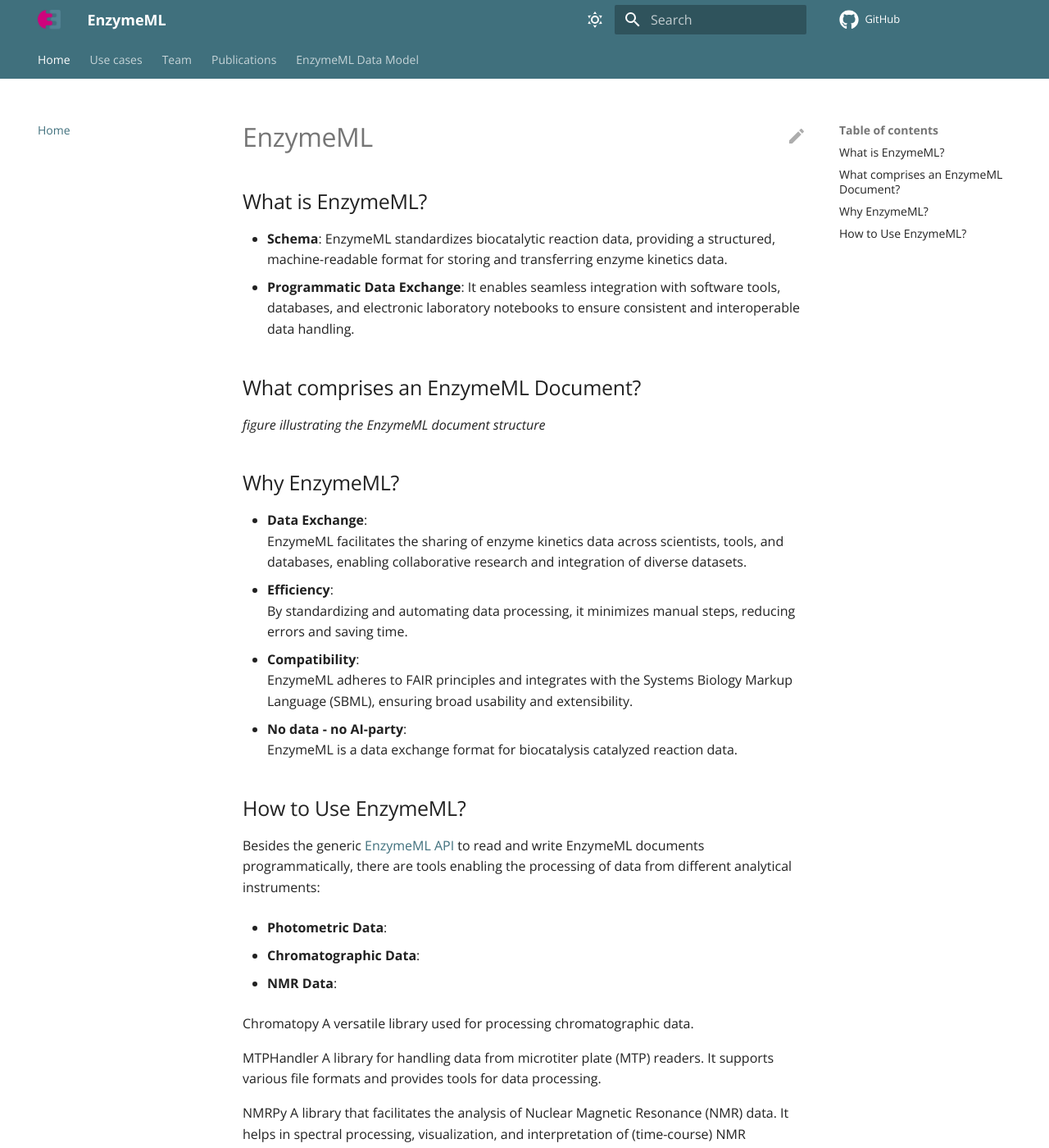
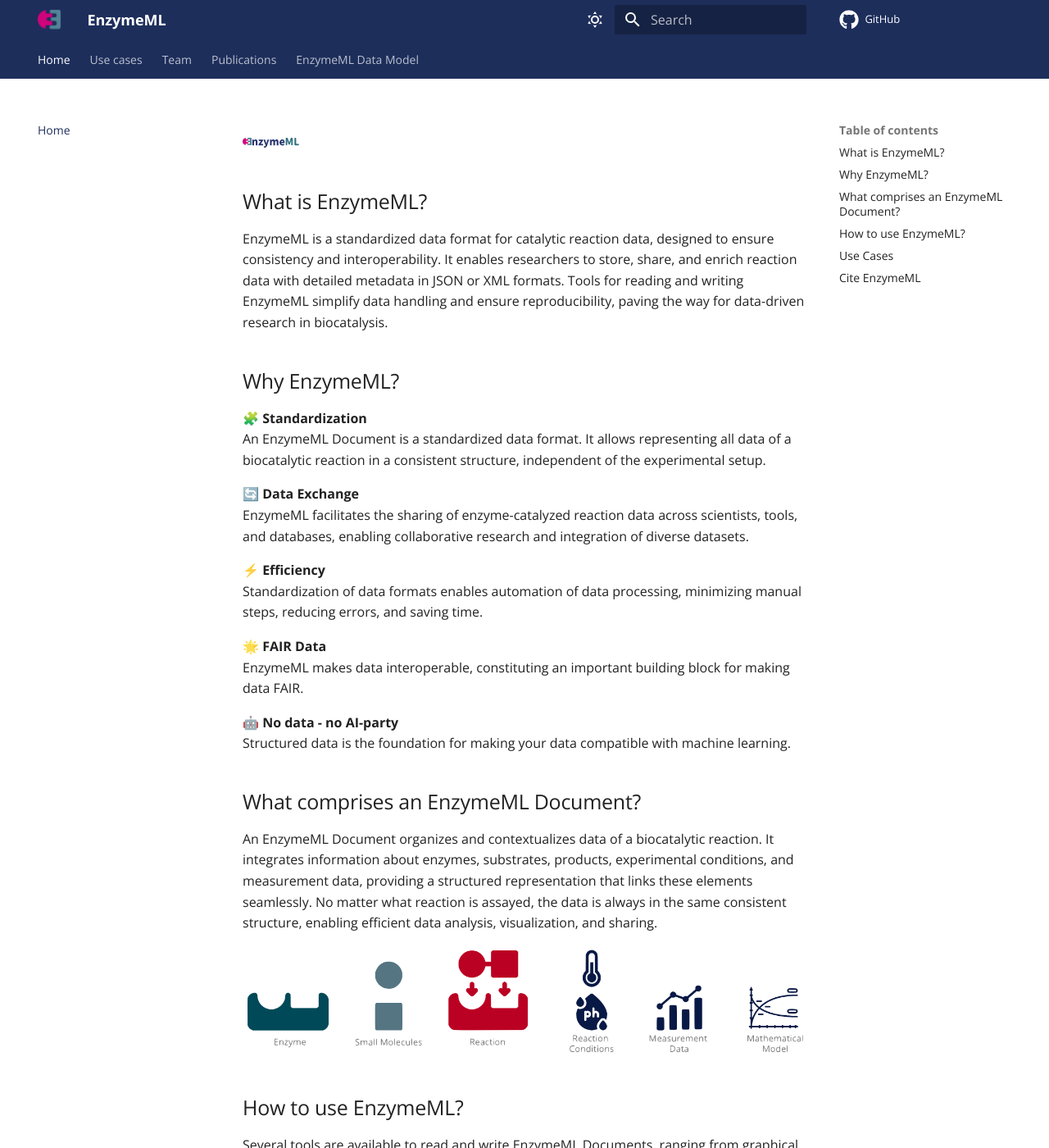
Before and after one commit to EnzymeML/enzymeml-specifications, an MkDocs documentation site: the page built from docs/index.md, in a window 1280 px wide and 1400 px high. Shown: the whole window at 82% size. Built offline with MkDocs 1.6.1 and Material for MkDocs 9.7.7, drawn with Linux system fonts in a browser that asks for light colours; comment, search, counter and statistics services are not loaded; some of the changed text lies outside the part shown.

Commit message:
added content

```diff
--- a/docs/index.md
+++ b/docs/index.md
@@ -1,38 +1,71 @@
-# EnzymeML
+---
+title: The specific page with hidden the header 1 title
+template: home.html
+---
+
+![EnzymeML Logo](img/enzymeml.svg){ width="10%" }
 
 ## What is EnzymeML?
 
-- **Schema**: EnzymeML standardizes biocatalytic reaction data, providing a structured, machine-readable format for storing and transferring enzyme kinetics data.
-- **Programmatic Data Exchange**: It enables seamless integration with software tools, databases, and electronic laboratory notebooks to ensure consistent and interoperable data handling.
+EnzymeML is a standardized data format for catalytic reaction data, designed to ensure consistency and interoperability. It enables researchers to store, share, and enrich reaction data with detailed metadata in JSON or XML formats. Tools for reading and writing EnzymeML simplify data handling and ensure reproducibility, paving the way for data-driven research in biocatalysis.
+
+
+## Why EnzymeML?
+
+🧩 **Standardization**
+  An EnzymeML Document is a standardized data format. It allows representing all data of a biocatalytic reaction in a consistent structure, independent of the experimental setup.
+
+🔄 **Data Exchange**
+  EnzymeML facilitates the sharing of enzyme-catalyzed reaction data across scientists, tools, and databases, enabling collaborative research and integration of diverse datasets.
+
+⚡ **Efficiency**
+  Standardization of data formats enables automation of data processing, minimizing manual steps, reducing errors, and saving time.
+
+🌟 **FAIR Data**
+  EnzymeML makes data interoperable, constituting an important building block for making data FAIR.
+
+🤖 **No data - no AI-party**
+  Structured data is the foundation for making your data compatible with machine learning.
+
 
 ## What comprises an EnzymeML Document?
 
-*figure illustrating the EnzymeML document structure*
+An EnzymeML Document organizes and contextualizes data of a biocatalytic reaction. It integrates information about enzymes, substrates, products, experimental conditions, and measurement data, providing a structured representation that links these elements seamlessly. No matter what reaction is assayed, the data is always in the same consistent structure, enabling efficient data analysis, visualization, and sharing.
 
-## Why EnzymeML?
+![EnzymeML Document Structure](img/enzymeml_parts.png)
 
-- **Data Exchange**:
-EnzymeML facilitates the sharing of enzyme kinetics data across scientists, tools, and databases, enabling collaborative research and integration of diverse datasets.
-- **Efficiency**:
-By standardizing and automating data processing, it minimizes manual steps, reducing errors and saving time.
-- **Compatibility**:
-EnzymeML adheres to FAIR principles and integrates with the Systems Biology Markup Language (SBML), ensuring broad usability and extensibility.
-- **No data - no AI-party**:
-EnzymeML is a data exchange format for biocatalysis catalyzed reaction data.
+## How to use EnzymeML?
 
-## How to Use EnzymeML?
+Several tools are available to read and write EnzymeML Documents, ranging from graphical desktop applications to Python libraries, specifically tailored to streamline the processing of data from different analytical instruments:
 
-Besides the generic [EnzymeML API](https://pyenzyme.readthedocs.io/en/latest/index.html#) to read and write EnzymeML documents programmatically, there are tools enabling the processing of data from different analytical instruments:
+🔬 **Photometric Data**:
+  The [MTPHandler](https://github.com/fairchemistry/MTPHandler) Python library streamlines the processing of photometric data from plate readers. It enables reading, processing, and exporting data from a variety of plate reader formats, blank correction, and concentration calculation in a scalable way.
 
-- __Photometric Data__:
+🌈 **Chromatographic Data**:
+  The [Chromatopy](https://github.com/fairchemistry/Chromatopy) Python library streamlines the processing of chromatographic time-course data. It enables reading, processing, and exporting data from a variety of chromatographic instruments, assignment of retention times to molecules, and concentration calculation in a scalable way.
 
-- __Chromatographic Data__:
+🧲 **NMR Data**:
+  The [NMRPy](https://github.com/fairchemistry/NMRPy) Python library streamlines the processing of NMR time-course data.
 
-- __NMR Data__:
+📔 **EnzymeML Suite**:
+  The [EnzymeML Suite](https://github.com/fairchemistry/EnzymeML-Suite) is a desktop application for creating, editing, and visualizing EnzymeML Documents.
 
+🛠️ **EnzymeML API**:
+  The [pyenzyme](https://pyenzyme.readthedocs.io/en/latest/index.html#) Python library enables reading and writing EnzymeML Documents programmatically.
 
-Chromatopy A versatile library used for processing chromatographic data.
+## Use Cases
 
-MTPHandler A library for handling data from microtiter plate (MTP) readers. It supports various file formats and provides tools for data processing.
+To get an impression of the tools, have a look at the following [use cases](use_cases.md).
 
-NMRPy A library that facilitates the analysis of Nuclear Magnetic Resonance (NMR) data. It helps in spectral processing, visualization, and interpretation of (time-course) NMR experiments.
+<div class="grid cards" markdown>
+
+- 🔬 **[MTPHandler](https://github.com/fairchemistry/MTPHandler)**
+- 🌈 **[Chromatopy](https://github.com/fairchemistry/Chromatopy)**
+- 🧲 **[NMRPy](https://github.com/fairchemistry/NMRPy)**
+- 🛠️ **[pyenzyme](https://pyenzyme.readthedocs.io/en/latest/index.html#)**
+
+</div>
+
+## Cite EnzymeML
+
+If you use EnzymeML in your work, please cite the following paper:
--- a/docs/stylesheets/extra.css
+++ b/docs/stylesheets/extra.css
@@ -1,6 +1,10 @@
 :root {
-    --md-primary-fg-color: #40707D;
+    --md-primary-fg-color: #1D2E5B;
     --md-primary-fg-color--light: #ECB7B7;
-    --md-accent-fg-color: #90030C;
-    --md-primary-fg-color--dark: #90030C;
+    --md-accent-fg-color: #E71A4B;
+    --md-primary-fg-color--dark: #E71A4B;
 }
+
+.md-typeset h1:first-child {
+    display: none;
+}
--- a/mkdocs.yml
+++ b/mkdocs.yml
@@ -1,9 +1,11 @@
+repo_url: https://github.com/EnzymeML/enzymeml-specifications
 site_name: EnzymeML
-repo_url: https://github.com/EnzymeML/enzymeml-specifications
 edit_uri: edit/main/docs/
 
 theme:
   logo: img/enzml_logo.png
+  name: material
+  custom_dir: overrides
 
   font:
     text: Open Sans
@@ -11,7 +13,6 @@ theme:
     repo: fontawesome/brands/github
     edit: material/pencil
     view: material/eye
-  name: material
   features:
     - navigation.tabs
     - navigation.sections
@@ -46,6 +47,7 @@ nav:
 
 markdown_extensions:
   - attr_list
+  - md_in_html
   - admonition
   - pymdownx.details
   - pymdownx.superfences
@@ -65,6 +67,8 @@ markdown_extensions:
       permalink: true
 plugins:
   - search
+  - inline-svg
+
 
 extra_css:
   - stylesheets/extra.css
--- /dev/null
+++ b/overrides/home.html
@@ -0,0 +1,32 @@
+{#-
+This file was automatically generated - do not edit
+-#}
+{% extends "base.html" %}
+{% block htmltitle %}
+{% if page.meta and page.meta.title %}
+<title>{{ page.meta.title }}</title>
+{% elif page.title and not page.is_homepage %}
+<title>{{ page.title | striptags }}</title>
+{% else %}
+<title>{{ config.site_name }}</title>
+{% endif %}
+{% endblock %}
+
+{% block content %}
+{% include "partials/mycontent.html" %}
+{% endblock %}
+
+{% block extrahead %}
+<style>
+    .md-content__button {
+        display: none !important
+    }
+
+    ;
+</style>
+<style>
+    .md-header__topic {
+        font-weight: 700 !important
+    }
+</style>
+{% endblock %}
```
Also changed, not shown: docs/model.md (+1 -1 lines), docs/publications.md (+4 -4 lines), docs/use_cases.md (+3 -1 lines), overrides/partials/mycontent.html (added, +14 -0 lines), docs/img/enzymeml.svg (added), docs/img/enzymeml_parts.png (added).
